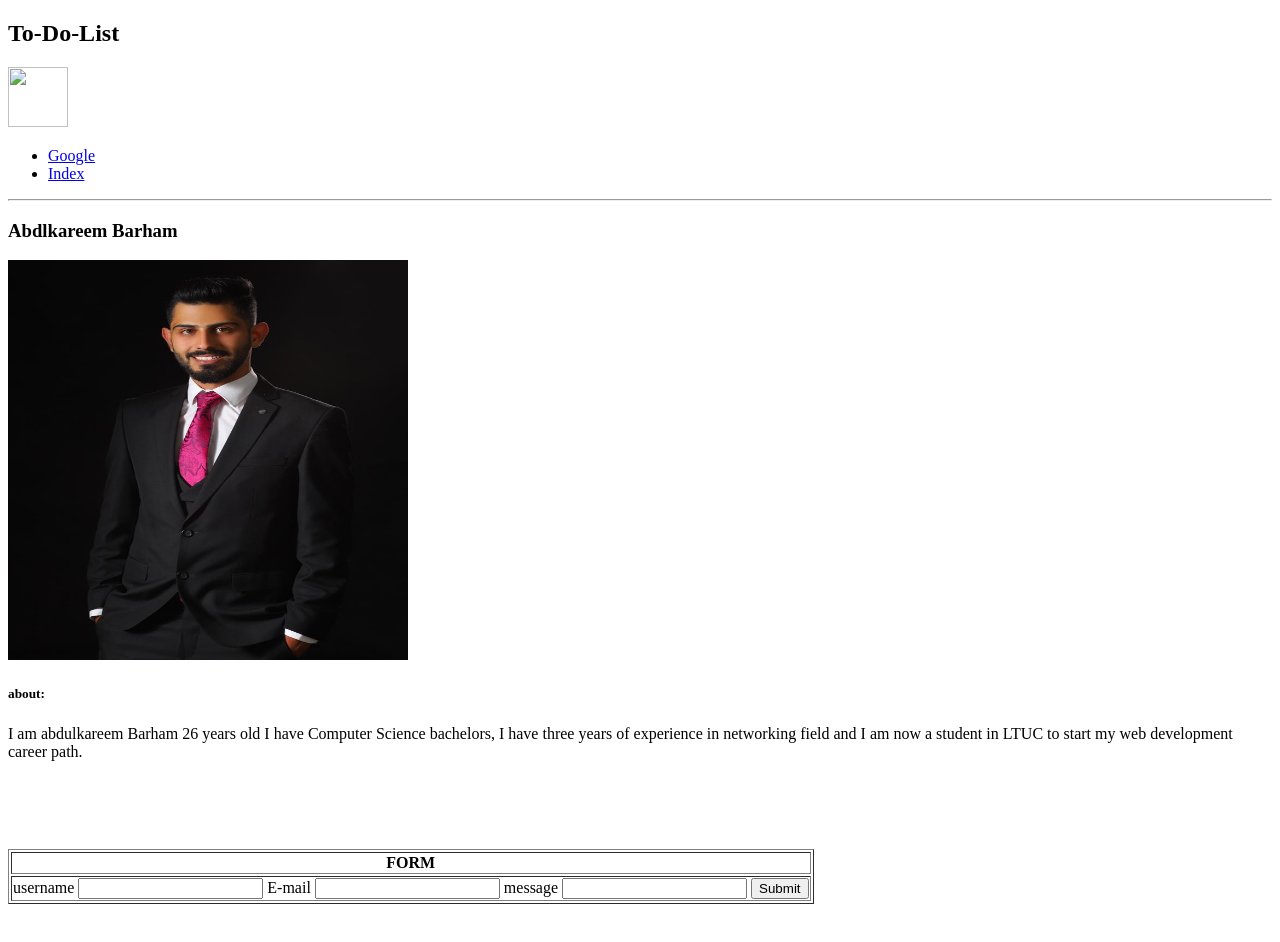
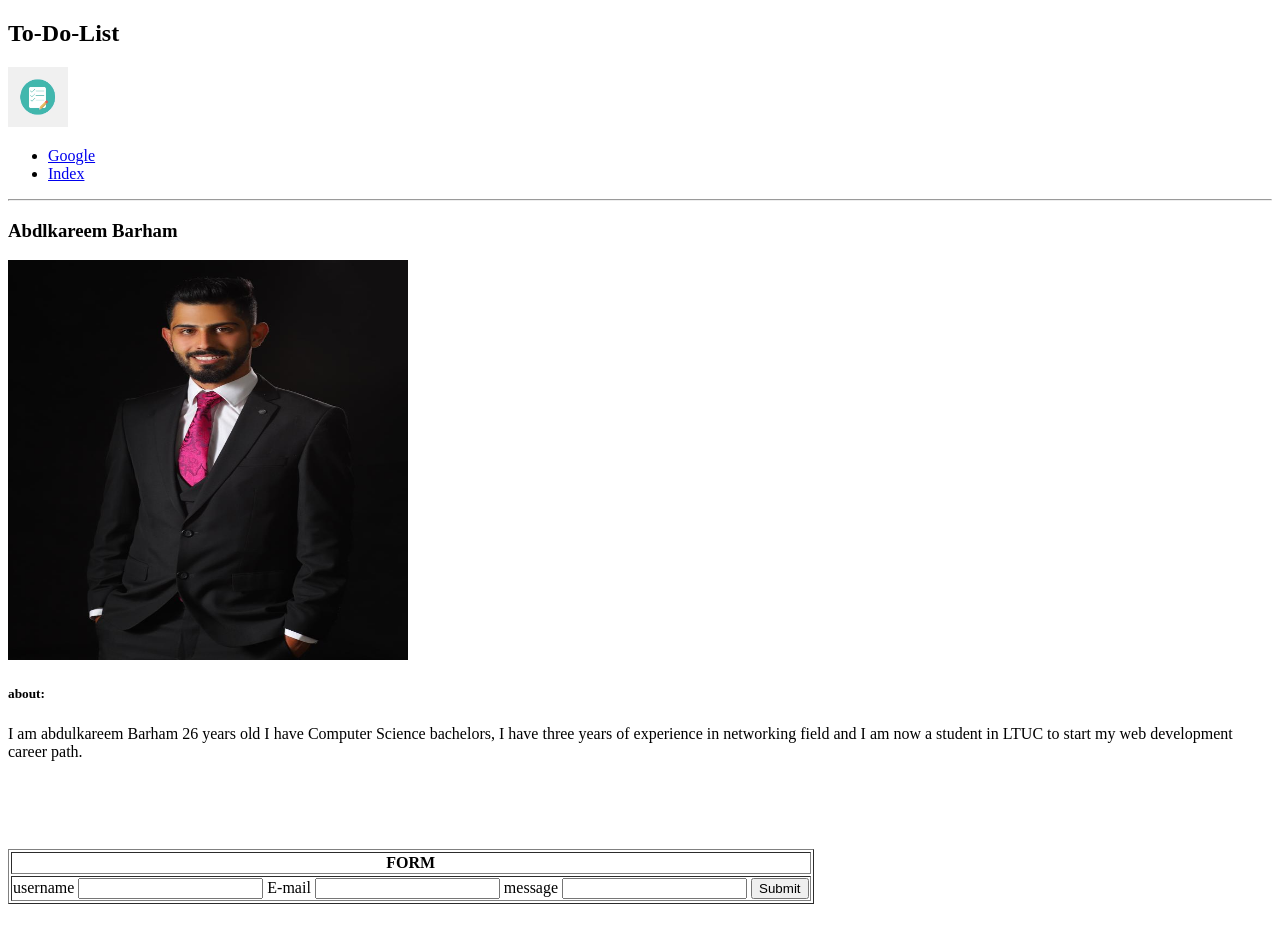
Before and after one commit to Abarham97/todo-project, a plain HTML site: page About.html in a window 1280 px wide. Shown: the top 942 px of the page. Drawn offline with Linux system fonts and the light colour scheme; the site is published under a folder, as on GitHub Pages, so addresses that start at the root find nothing.

Commit message:
change pic

```diff
--- a/About.html
+++ b/About.html
@@ -10,7 +10,7 @@
     <header>
         <div>
             <h2>To-Do-List</h2>
-           <img src="/To-Do-List-Excel-Template-03.JPG"  width="60" height="60">
+           <img src="./To-Do-List-Excel-Template-03.JPG"  width="60" height="60">
            <nav>
             <ul>
                 <li><a href="https://www.google.jo">Google</a></li>
```
